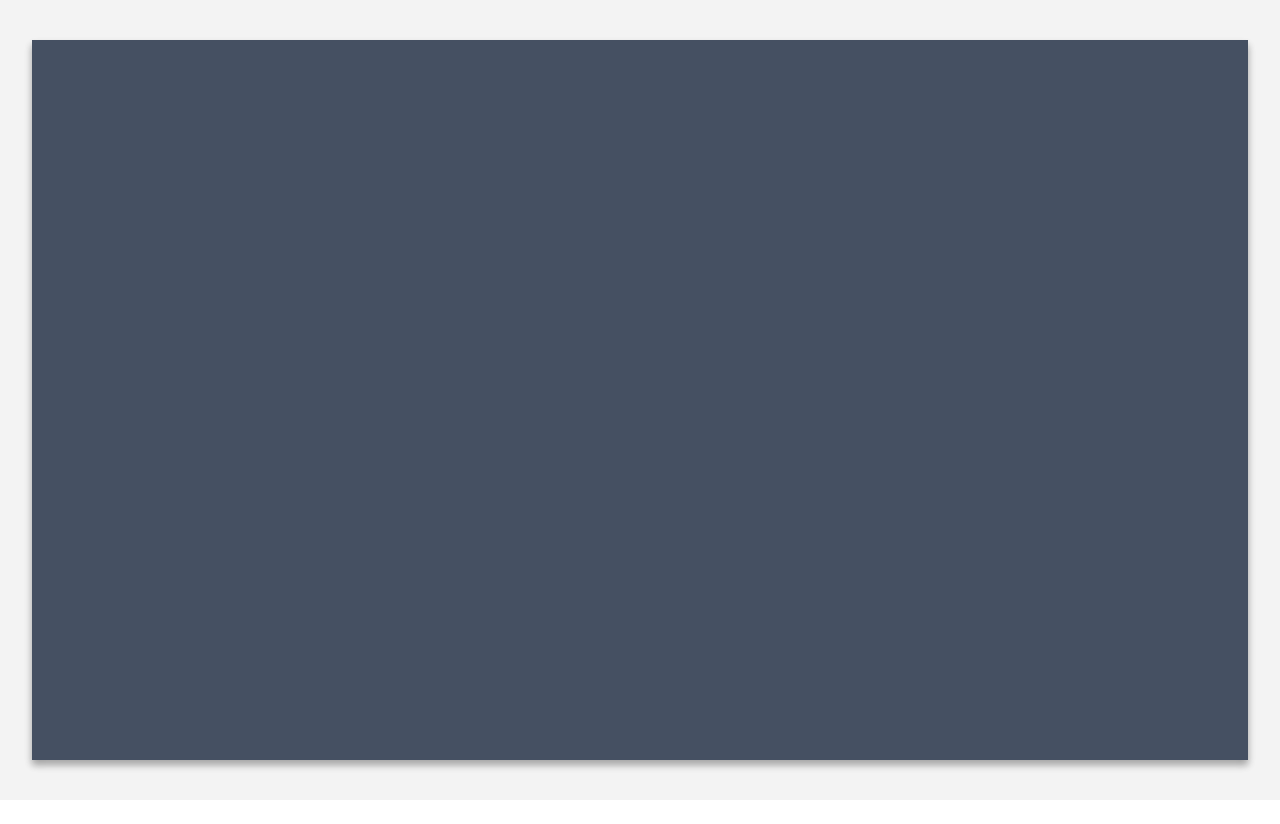
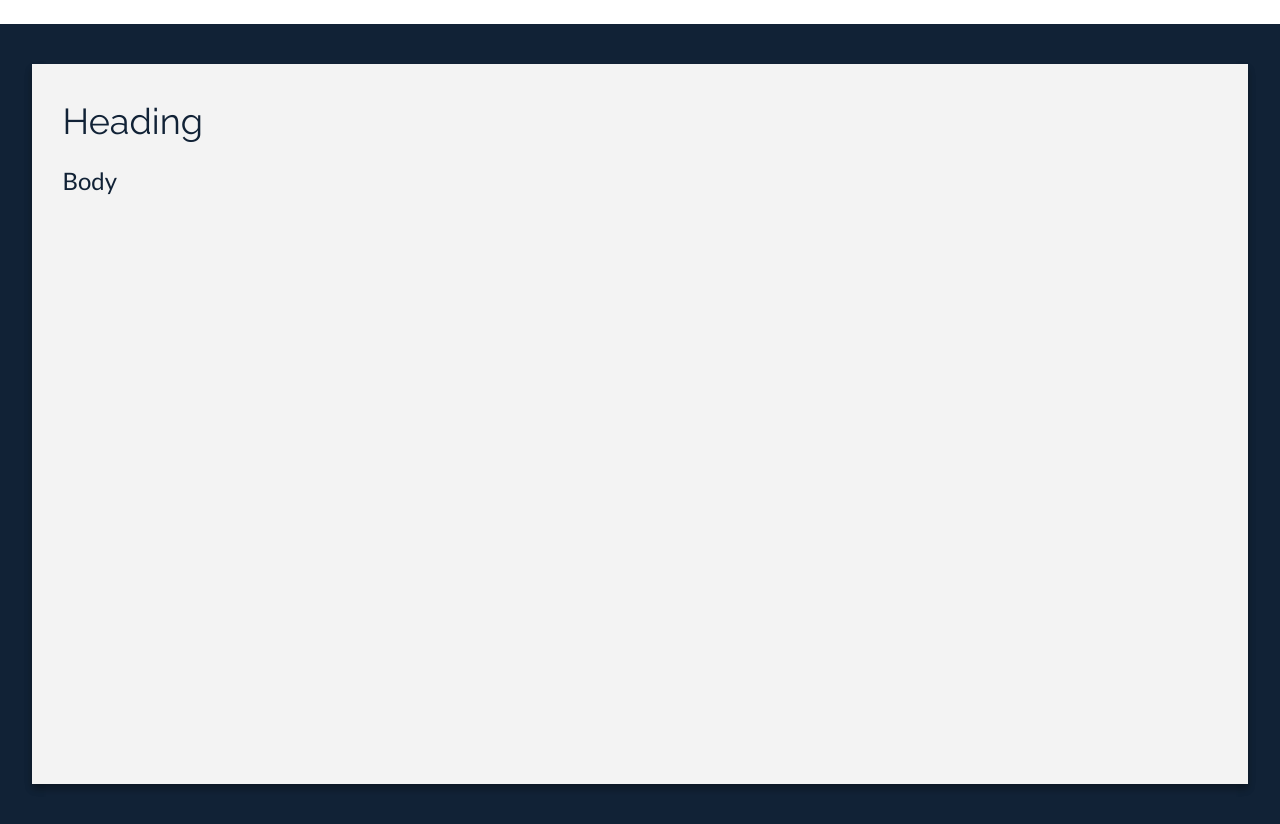
Before and after one commit to Pro-Caffeinated/SlidesInTime, a React app: page / in a window 1280 px wide. Before the commit the page ends 800 px from the top, so only its background shows below. Built offline with nearby package versions, Linux system fonts and the light colour scheme.

Commit message:
added fonts

```diff
--- a/index.html
+++ b/index.html
@@ -2,6 +2,7 @@
 <html>
   <head>
     <title>Sample App</title>
+    <link href="https://fonts.googleapis.com/css?family=Lato|Raleway" rel="stylesheet">
   </head>
   <body>
     <div id='root'>
--- a/src/css/style.css
+++ b/src/css/style.css
@@ -5,11 +5,19 @@ html, body{
 body {
     padding: 0;
     margin: 0;
+    font-family: 'Lato', sans-serif;
+    font-weight: 110;
+    font-size: 1.5em;
+}
+
+h1, h2, h3, h4, h5, h6 {
+	font-family: 'Raleway', sans-serif;
+    font-weight: 100;
+    font-size: 1.5em;
 }
 
 .MainApp {
 	height: 100vh;
-	background-size: cover;
 }
 
 .SlideView {
@@ -21,12 +29,20 @@ body {
 	box-shadow: 0 5px 8px rgba(0,0,0,0.12), 0 5px 7px rgba(0,0,0,0.24);
 }
 
+.SlideContent {
+	top: 5%;
+	height: 90%;
+	width: 95%;
+	margin: auto;
+	position: relative;
+}
+
 .dark{
-	background-color: #455062;
+	background-color: #112236;
 	color: #F3F3F3;
 }
 
 .light{
 	background-color: #F3F3F3;
-	color: #455062;
+	color: #112236;
 }
--- a/src/js/app.js
+++ b/src/js/app.js
@@ -9,7 +9,7 @@ import '../css/style.css';
 class App extends Component{
 	constructor(props) {
 		super(props);
-		this.state = {'template': TitleView, 'theme': 'dark'};
+		this.state = {'template': TitleView, 'theme': 'light'};
 	}
 
 	render() {
@@ -21,6 +21,8 @@ class App extends Component{
 			<div className={'MainApp ' + bgTheme}>
 				<div className={'SlideView ' + this.state['theme']}>
 					<div className={'SlideContent ' + this.state['theme']}>
+					<h1>Heading</h1>
+					Body
 					</div>
 				</div>
 			</div>
```
